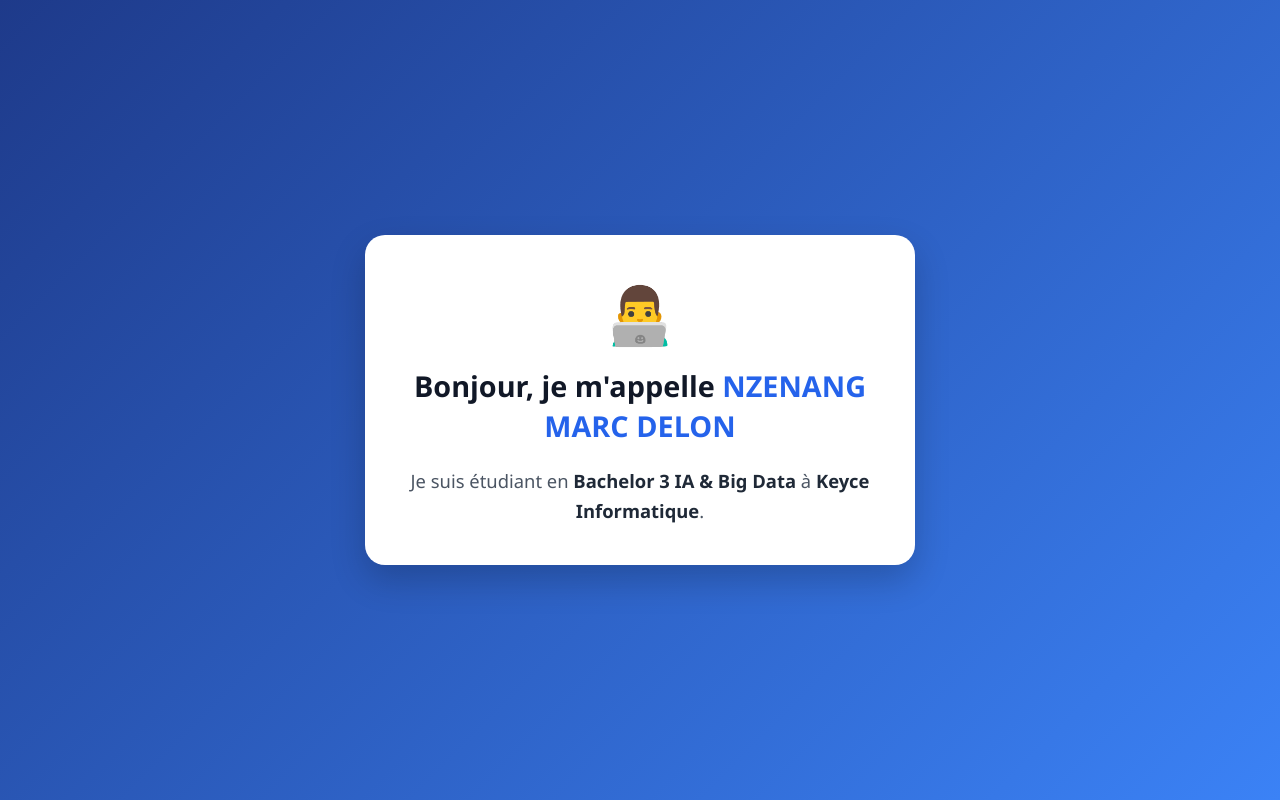
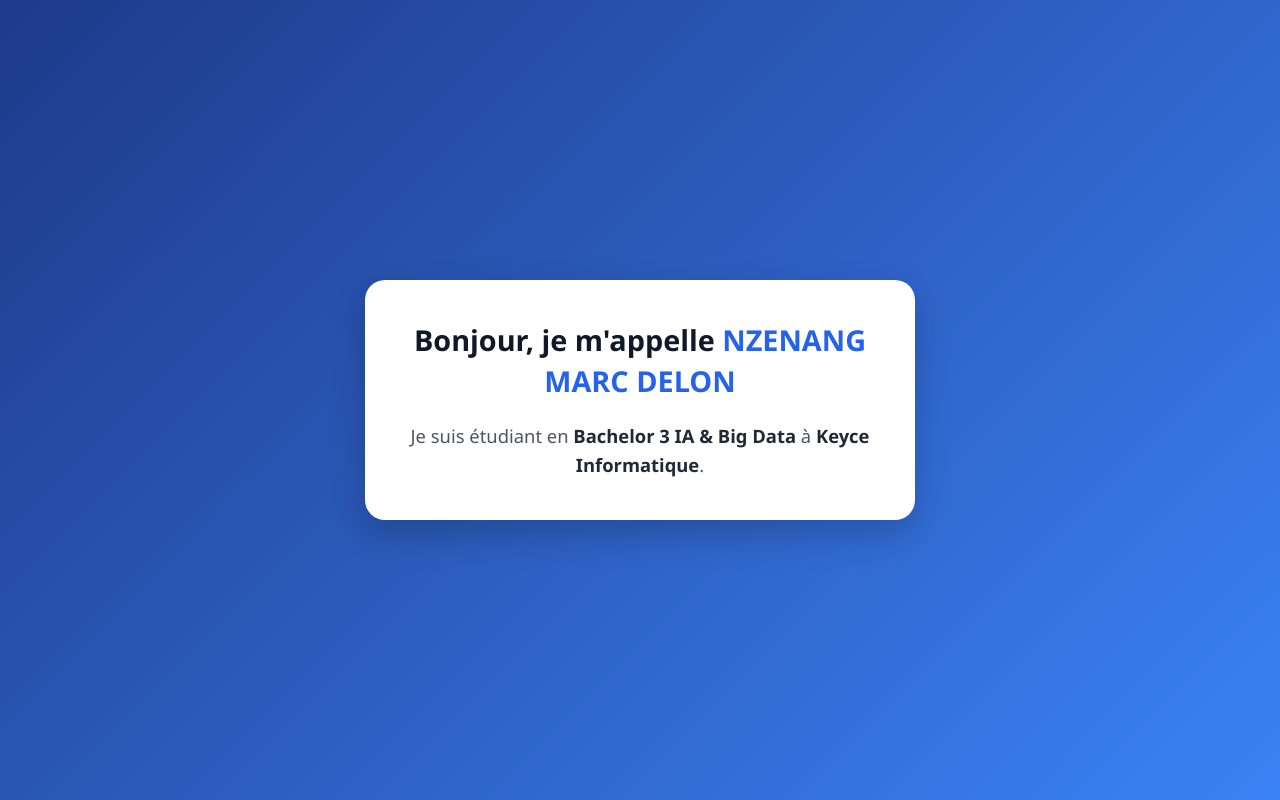
Before and after one commit to MarcDelon/CC-devops, a plain HTML site: page app/index.html in a window 1280 px wide. Drawn offline with Linux system fonts and the light colour scheme.

```diff
--- a/app/index.html
+++ b/app/index.html
@@ -8,7 +8,6 @@
 </head>
 <body>
   <div class="card">
-    <div class="avatar">👨‍💻</div>
     <h1>Bonjour, je m'appelle <span class="highlight">NZENANG MARC DELON</span></h1>
     <p class="subtitle">
       Je suis étudiant en <strong>Bachelor 3 IA & Big Data</strong> à <strong>Keyce Informatique</strong>.
```
Also changed, not shown: 3 other files.
